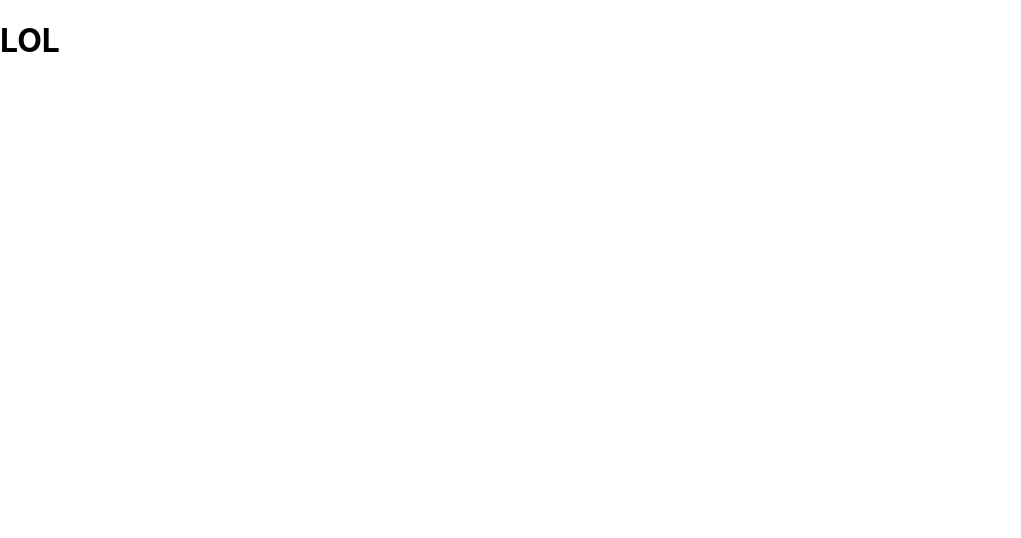
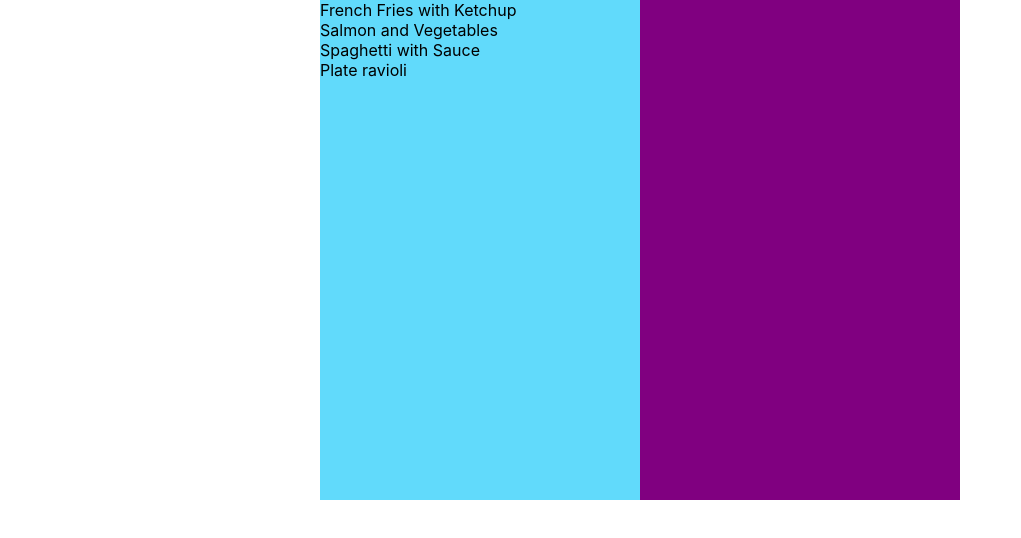
Before and after one commit to Liubov5/menu-reactjs, a React (Create React App) app: page / in a window 1280 px wide. Shown: the top 538 px of the page, without its empty margins (0-1021 px from the left). Built offline with nearby package versions, Linux system fonts and the light colour scheme.

Commit message:
added item, list, redux

```diff
--- a/src/App.css
+++ b/src/App.css
@@ -1,10 +1,20 @@
-.App {
-  text-align: center;
+.menu_wrapper{
+  display: flex;
+  margin:0 auto;
+  width: 50%;
+  background-color: red;
+  height: 500px;
+}
+.cart_list{
+  width:50%;
+  height: 100%;
+  background-color: purple;
 }
 
-.App-logo {
-  height: 40vmin;
-  pointer-events: none;
+.menu_list{
+  width: 50%;
+  height: 100%;
+  background-color: #61dafb;
 }
 
 @media (prefers-reduced-motion: no-preference) {
--- a/src/App.js
+++ b/src/App.js
@@ -1,11 +1,15 @@
-import logo from './logo.svg';
-import './App.css';
+
+import { Provider, useDispatch, useSelector } from 'react-redux';
+import { store } from './store';
+import { MenuWrapper } from './Components/Menu/MenuWrapper';
 
 function App() {
+
   return (
-    <div className="menu_wrapper">
-      <h1>LOL</h1>
-    </div>
+    <Provider store={store}>
+      <MenuWrapper/>
+
+    </Provider>
   );
 }
 
--- /dev/null
+++ b/src/Components/Cart/CartList.js
@@ -0,0 +1,10 @@
+import React from "react";
+import '../../App.css';
+
+export const CartList = () => {
+    return(
+        <div className="cart_list">
+
+        </div>
+    )
+}
--- /dev/null
+++ b/src/Components/Menu/MenuItem.js
@@ -0,0 +1,9 @@
+import React from "react";
+
+export const MenuItem = ({item}) => {
+    return(
+        <div>
+            {item.name}
+        </div>
+    )
+}
--- /dev/null
+++ b/src/Components/Menu/MenuList.js
@@ -0,0 +1,14 @@
+import React from "react";
+import '../../App.css';
+import { MenuItem } from "./MenuItem";
+
+export const MenuList = ({menuItems}) => {
+    return(
+        <div className="menu_list">
+
+            {menuItems.map( item => {
+                return <MenuItem key={item.id} item={item}/>
+            } )}
+        </div>
+    )
+}
--- /dev/null
+++ b/src/Components/Menu/MenuWrapper.js
@@ -0,0 +1,16 @@
+import React from "react";
+import { useSelector } from "react-redux";
+import { MenuList } from "./MenuList";
+import '../../App.css';
+import { CartList } from "../Cart/CartList";
+
+export const MenuWrapper = () => {
+    const menuItems = useSelector(state=>state.MenuReducer.menuList);
+
+    return(
+        <div className="menu_wrapper">
+            <MenuList menuItems={menuItems}/>
+            <CartList/>
+        </div>
+    )
+}
--- /dev/null
+++ b/src/store/CartReducer.js
@@ -0,0 +1,14 @@
+import {v4 as uuidv4} from 'uuid';
+
+
+const defaultState = {
+    cart:{
+        id:uuidv4(),
+        customer_id: 1,
+        items: [],
+        totalSumm: 0,
+    }
+}
+export const CartReducer = (state=defaultState, action) => {
+    return state;
+}
--- a/src/store/MenuReducer.js
+++ b/src/store/MenuReducer.js
@@ -2,5 +2,9 @@ import {v4 as uuidv4} from 'uuid';
 
 
 const defaultState = {
-    todos:[{id: uuidv4(), title: 'French Fries with Ketchup', img: '../images/plate__french-fries.png', price: 2.23}, {id:uuidv4(), name: "Salmon and Vegetables", price: 5.12, image:"images/plate__salmon-vegetables.png"}, {id:uuidv4(), name: "Spaghetti with Sauce", price: 7.82, image:"images/plate__spaghetti-meat-sauce.png"}, {id:uuidv4(), name: "Plate ravioli", price: 3.12, image:"images/plate__ravioli.png"}];
+    menuList:[{id: uuidv4(), name: 'French Fries with Ketchup', img: '../images/plate__french-fries.png', price: 2.23}, {id:uuidv4(), name: "Salmon and Vegetables", price: 5.12, image:"images/plate__salmon-vegetables.png"}, {id:uuidv4(), name: "Spaghetti with Sauce", price: 7.82, image:"images/plate__spaghetti-meat-sauce.png"}, {id:uuidv4(), name: "Plate ravioli", price: 3.12, image:"images/plate__ravioli.png"}]
 }
+
+export const MenuReducer = (state=defaultState, action) => {
+    return state;
+}
--- a/src/store/index.js
+++ b/src/store/index.js
@@ -1,5 +1,11 @@
-import { legacy_createStore } from "redux";
-import { menuReducer } from "./MenuReducer";
+import { combineReducers, legacy_createStore } from "redux";
+
+import { CartReducer } from "./CartReducer";
+import { MenuReducer } from "./MenuReducer";
 
 
-export const store = legacy_createStore(menuReducer);
+let reducers = combineReducers({
+    MenuReducer,
+    CartReducer,
+});
+export const store = legacy_createStore(reducers);
```
